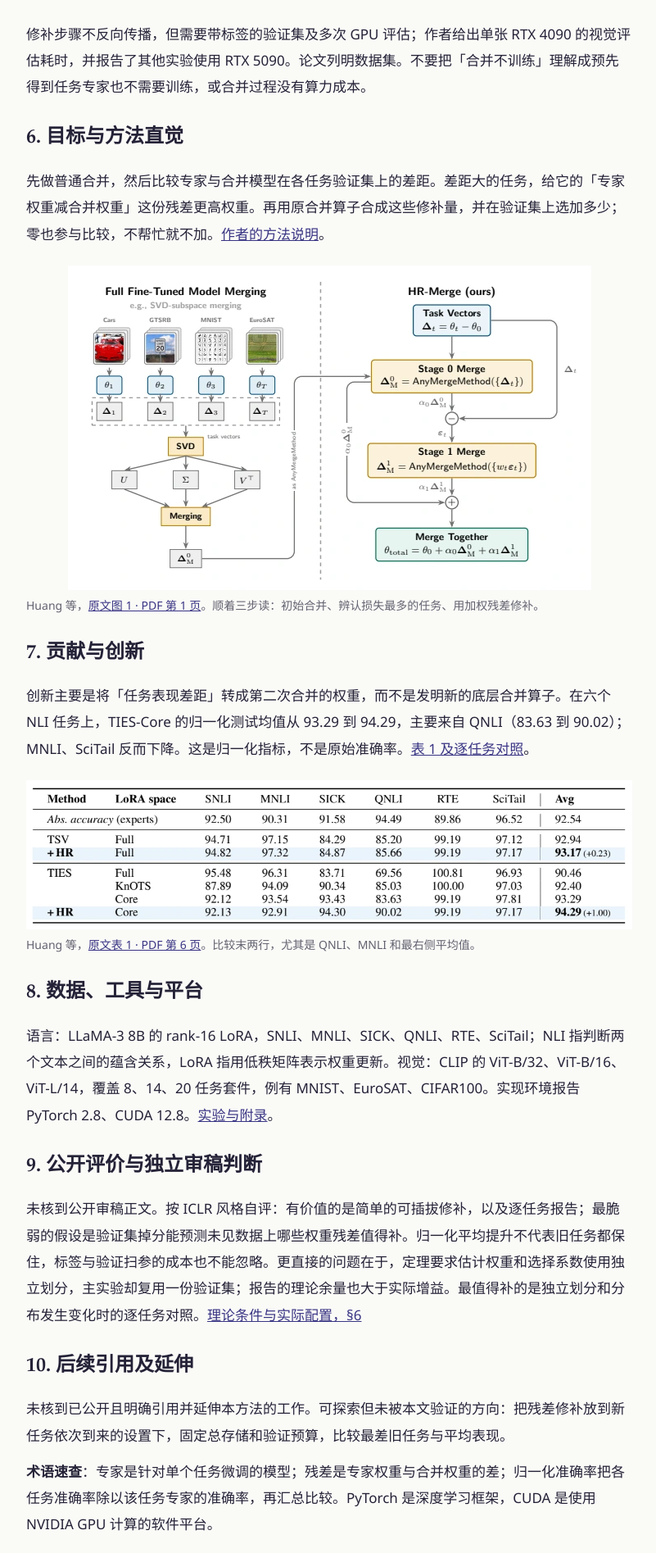
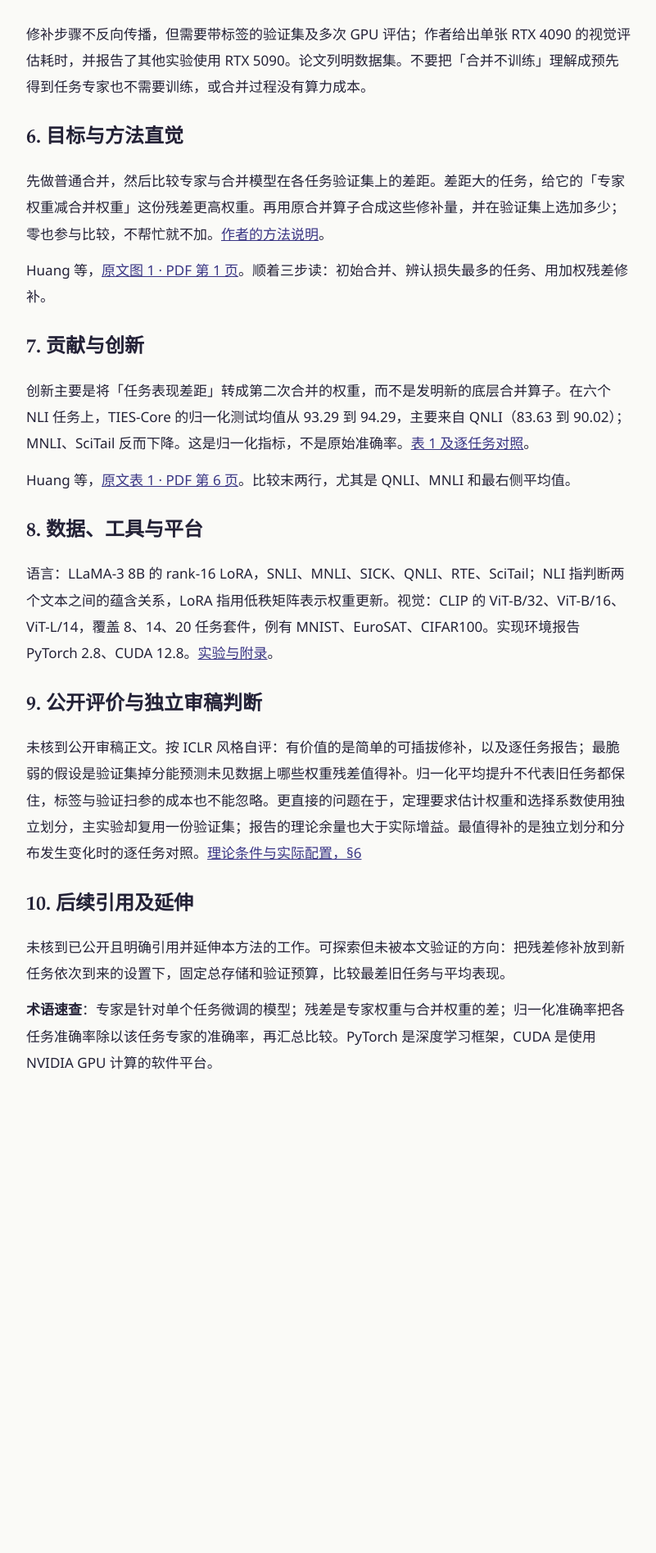
Before and after one commit to tPartf/paper-am, a Jekyll site: the page built from _posts/2026-11-23-arxiv-2611-27377.md, in a window 1280 px wide. Shown: the part 1588-3483 px from the top of the page at 82% size, without its empty margins (238-1039 px from the left). Built offline with Jekyll 4.4.1, drawn with Linux system fonts in a browser that asks for light colours; after the commit the page ends 2919 px from its top, so only the background shows below that.

Commit message:
Link to HR-Merge figures in the original paper

```diff
--- a/_posts/2026-11-23-arxiv-2611-27377.md
+++ b/_posts/2026-11-23-arxiv-2611-27377.md
@@ -34,12 +34,12 @@ Task Arithmetic 把专家相对底座的权重变化当作可运算的向量。T
 ### 6. 目标与方法直觉
 先做普通合并，然后比较专家与合并模型在各任务验证集上的差距。差距大的任务，给它的「专家权重减合并权重」这份残差更高权重。再用原合并算子合成这些修补量，并在验证集上选加多少；零也参与比较，不帮忙就不加。[作者的方法说明](https://arxiv.org/html/2611.27377v1#S5)。
 
-<figure><a href="https://arxiv.org/pdf/2611.27377v1#page=1"><img loading="lazy" src="/paper-am/assets/evidence/hr-figure-1.webp" alt="先合并专家，按掉分程度加权残差，再合并校正量"></a><figcaption>Huang 等，<a href="https://arxiv.org/pdf/2611.27377v1#page=1">原文图 1 · PDF 第 1 页</a>。顺着三步读：初始合并、辨认损失最多的任务、用加权残差修补。</figcaption></figure>
+<p>Huang 等，<a href="https://arxiv.org/pdf/2611.27377v1#page=1">原文图 1 · PDF 第 1 页</a>。顺着三步读：初始合并、辨认损失最多的任务、用加权残差修补。</p>
 
 ### 7. 贡献与创新
 创新主要是将「任务表现差距」转成第二次合并的权重，而不是发明新的底层合并算子。在六个 NLI 任务上，TIES-Core 的归一化测试均值从 93.29 到 94.29，主要来自 QNLI（83.63 到 90.02）；MNLI、SciTail 反而下降。这是归一化指标，不是原始准确率。[表 1 及逐任务对照](https://arxiv.org/html/2611.27377v1#S6.T1)。
 
-<figure><a href="https://arxiv.org/pdf/2611.27377v1#page=6"><img loading="lazy" src="/paper-am/assets/evidence/hr-table-1.webp" alt="TIES 合并前后六个语言推断任务的相对专家分数"></a><figcaption>Huang 等，<a href="https://arxiv.org/pdf/2611.27377v1#page=6">原文表 1 · PDF 第 6 页</a>。比较末两行，尤其是 QNLI、MNLI 和最右侧平均值。</figcaption></figure>
+<p>Huang 等，<a href="https://arxiv.org/pdf/2611.27377v1#page=6">原文表 1 · PDF 第 6 页</a>。比较末两行，尤其是 QNLI、MNLI 和最右侧平均值。</p>
 
 ### 8. 数据、工具与平台
 语言：LLaMA-3 8B 的 rank-16 LoRA，SNLI、MNLI、SICK、QNLI、RTE、SciTail；NLI 指判断两个文本之间的蕴含关系，LoRA 指用低秩矩阵表示权重更新。视觉：CLIP 的 ViT-B/32、ViT-B/16、ViT-L/14，覆盖 8、14、20 任务套件，例有 MNIST、EuroSAT、CIFAR100。实现环境报告 PyTorch 2.8、CUDA 12.8。[实验与附录](https://arxiv.org/html/2611.27377v1)。
```
